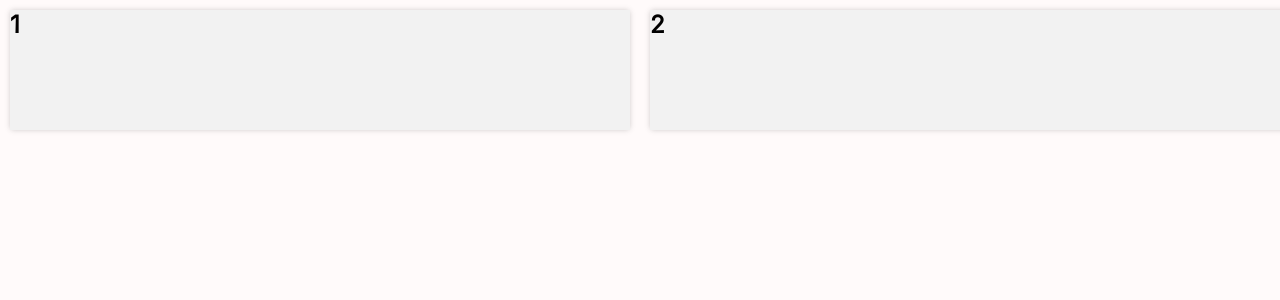
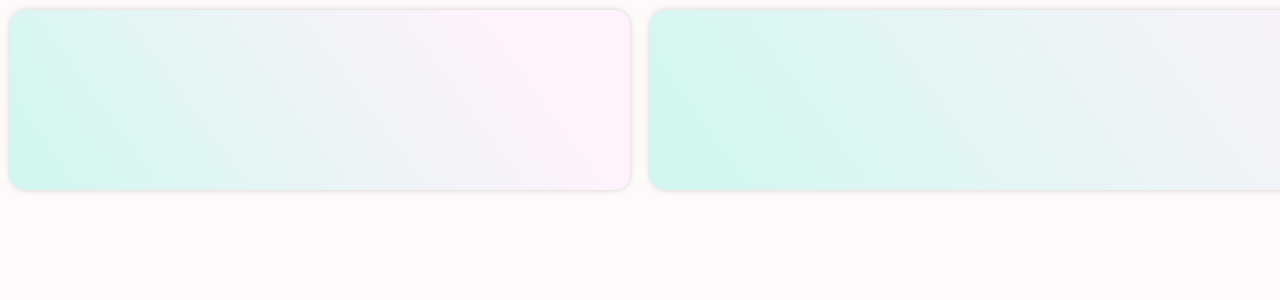
Before and after one commit to romyi/notebook, a React (Vite) app: page / in a window 1280 px wide. Shown: the top 300 px of the page. Built offline with nearby package versions, Linux system fonts and the light colour scheme.

Commit message:
styling cards

```diff
--- a/src/pages/dashboard/Carous.styled.ts
+++ b/src/pages/dashboard/Carous.styled.ts
@@ -25,8 +25,9 @@ export const CarouselBlock = styled.div`
 `;
 
 export const CarouselPod = styled.div<{scale?: number}>`
-    height: 120px;
+    height: 180px;
     margin: 10px;
-    background-color: #f2f2f2;;
+    background: linear-gradient(54deg, rgba(209,246,239,1) 4%, rgba(255,242,253,1) 81%);
+    border-radius: 16px;
     box-shadow: 0px 0px 6px -1px rgba(0, 0, 0, 0.25);
 `;
--- a/src/pages/dashboard/Dashboard.tsx
+++ b/src/pages/dashboard/Dashboard.tsx
@@ -6,12 +6,12 @@ const Dashboard = () => {
   return (
     <Mobile>
       <Carous continious>
-        <CarouselPod scale={2}><h2>1</h2></CarouselPod>
-        <CarouselPod><h2>2</h2></CarouselPod>
-        <CarouselPod><h2>3</h2></CarouselPod>
-        <CarouselPod scale={2}><h2>4</h2></CarouselPod>
-        <CarouselPod><h2>5</h2></CarouselPod>
-        <CarouselPod><h1>6</h1></CarouselPod>
+        <CarouselPod scale={2}></CarouselPod>
+        <CarouselPod></CarouselPod>
+        <CarouselPod></CarouselPod>
+        <CarouselPod scale={2}></CarouselPod>
+        <CarouselPod></CarouselPod>
+        <CarouselPod></CarouselPod>
       </Carous>
     </Mobile>
   )
```
